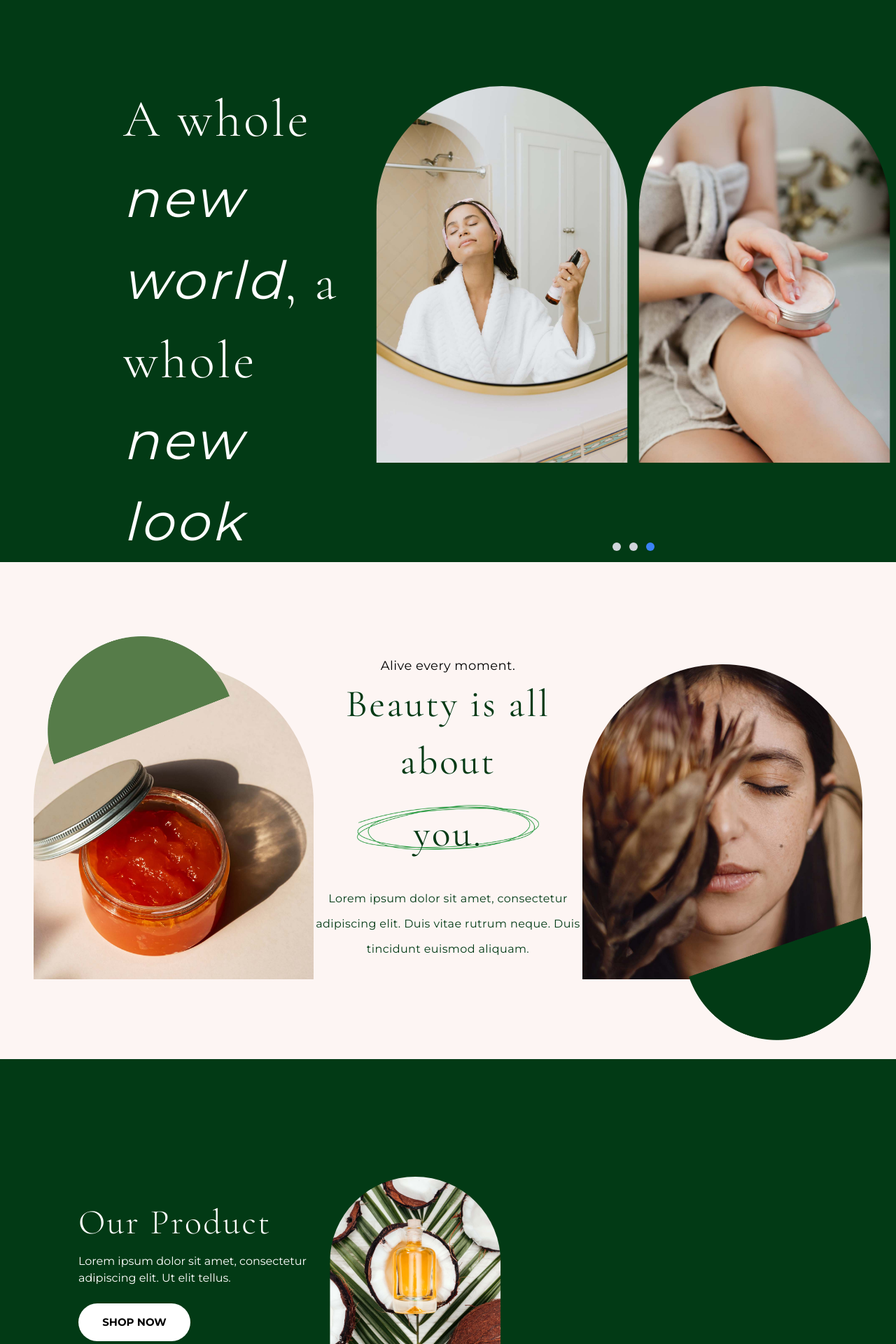
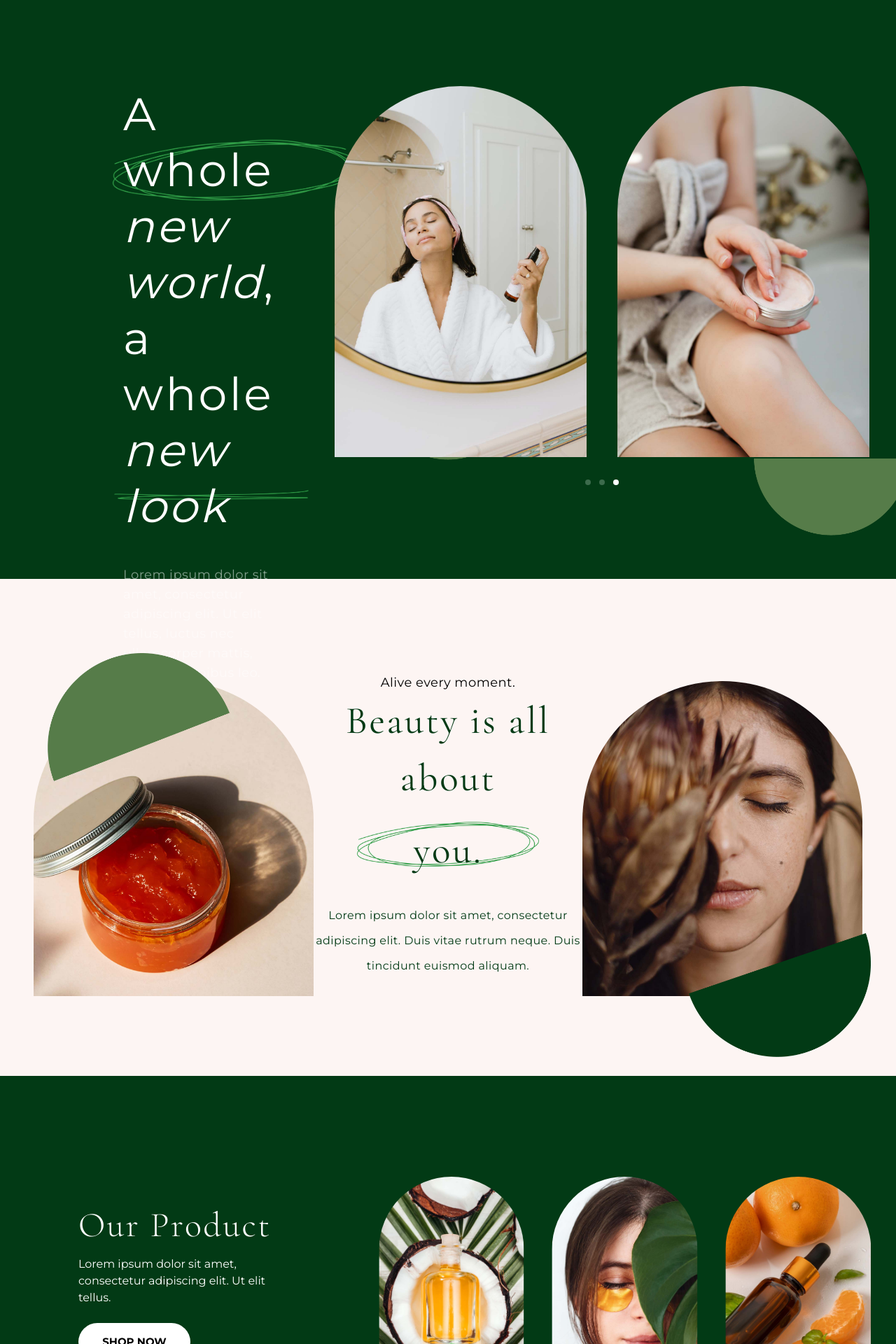
Before and after one commit to Aradhya-005/chloro, a Next.js app: page / in a window 1280 px wide. Shown: the part 80-2000 px from the top of the page at 70% size. Built offline with nearby package versions, Linux system fonts and the light colour scheme.

Commit message:
fixed the carousel animations and added review section

```diff
--- a/src/components/FeaturedProduct.js
+++ b/src/components/FeaturedProduct.js
@@ -1,4 +1,4 @@
-"use client"
+"use client";
 
 import { useState, useEffect } from 'react';
 import Image from 'next/image';
@@ -10,30 +10,40 @@ const images = [
   { id: 3, src: '/assets/top-view-of-coconut-oil-in-bottle-on-coconut-half-VTN4936.jpg', alt: 'Image 3' },
 ];
 
+// Function to generate slides
+const getImageGroups = (imageArray) => {
+  const groups = [];
+  const length = imageArray.length;
+
+  for (let i = 0; i < length; i++) {
+    const group = [
+      imageArray[i],
+      imageArray[(i + 1) % length],
+      imageArray[(i + 2) % length],
+    ];
+    groups.push(group);
+  }
+
+  return groups;
+};
+
 function FeaturedProduct() {
   const [currentIndex, setCurrentIndex] = useState(0);
-  const [isTransitioning, setIsTransitioning] = useState(false);
+  const imageGroups = getImageGroups(images);
 
-  // Automatically move to the next slide in an infinite loop
+  // Automatically move to the next slide every 3 seconds
   useEffect(() => {
     const interval = setInterval(() => {
-      setIsTransitioning(true);
-      setCurrentIndex((prevIndex) => (prevIndex + 1) % images.length);
+      setCurrentIndex((prevIndex) => (prevIndex + 1) % imageGroups.length);
     }, 3000); // Change slide every 3 seconds
 
     return () => clearInterval(interval);
-  }, []);
-
-  useEffect(() => {
-    if (isTransitioning) {
-      setTimeout(() => setIsTransitioning(false), 500); // Reset after animation duration
-    }
-  }, [currentIndex]);
+  }, [imageGroups.length]);
 
   return (
     <>
-      <div className="flex flex-row bg-[#023A15] h-[600px] pl-24 pr-9 py-40">
-        <div className="flex-[3] text-white flex flex-col justify-center p-4">
+      <div className="flex flex-row bg-[#023A15] h-[600px] pl-24 pr-9 pt-36 pb-40 gap-28">
+        <div className="flex-[3] text-white flex flex-col justify-center p-4 max-w-[350px]">
           <div>
             <h1 className="text-[50px] tracking-wider font-light font-cormorantGaramond">
               Our <span>Product</span>
@@ -43,7 +53,7 @@ function FeaturedProduct() {
                 backgroundImage: `url(${Line})`,
                 width: '300px',
                 height: 'auto',
-                zIndex:'10',
+                zIndex: '10',
                 backgroundSize: 'contain',
                 backgroundRepeat: 'no-repeat',
                 marginTop: '-10px', // Adjust this as needed
@@ -56,42 +66,45 @@ function FeaturedProduct() {
         </div>
 
         {/* Carousel */}
-        <div className="flex-[7] relative overflow-hidden h-[400px]">
+        <div className="flex-[7] relative overflow-hidden h-[500px]">
           <div
-            className={`flex transition-transform duration-500 ease-in-out ${
-              isTransitioning ? 'transition-all' : ''
-            }`}
+            className="flex transition-transform duration-500 ease-in-out h-full"
             style={{
-              transform: `translateX(-${currentIndex * 33.33}%)`,
+              transform: `translateX(-${currentIndex * 100}%)`,
             }}
           >
-            {images.map((image) => (
-              <div key={image.id} className="w-1/3 flex-shrink-0 p-2">
-                <Image
-                  width={300}
-                  height={400}
-                  src={image.src}
-                  alt={image.alt}
-                  style={{ borderRadius: '300px 300px 0px 0px' }}
-                  className="w-full h-full object-cover rounded-lg"
-                />
+            {imageGroups.map((group, groupIndex) => (
+              <div key={groupIndex} className="min-w-full flex justify-center gap-10">
+                {group.map((image) => (
+                  <div key={image.id} className="relative w-[330px] h-[330px] flex-shrink">
+                    <Image
+                      src={image.src}
+                      alt={image.alt}
+                      layout="fill"
+                      objectFit="cover"
+                      style={{ borderRadius: '300px 300px 0px 0px' }}
+                      className="rounded-lg"
+                    />
+                  </div>
+                ))}
               </div>
             ))}
           </div>
 
           {/* Bottom dots */}
-          <div className="absolute bottom-4 left-1/2 transform -translate-x-1/2 flex space-x-2">
-            {images.map((_, dotIndex) => (
+          <div className="absolute left-1/2 transform -translate-x-1/2  flex space-x-2 bottom-28"> {/* Adjusted position */}
+            {imageGroups.map((_, dotIndex) => (
               <div
                 key={dotIndex}
                 onClick={() => setCurrentIndex(dotIndex)}
-                className={`w-3 h-3 rounded-full cursor-pointer ${
-                  currentIndex === dotIndex ? 'bg-blue-500' : 'bg-gray-300'
+                className={`w-2 h-2 rounded-full cursor-pointer ${
+                  currentIndex === dotIndex ? "bg-white" : "bg-[#3c6b4c]"
                 }`}
               />
             ))}
           </div>
         </div>
+
       </div>
     </>
   );
--- a/src/components/HeroCarousel.js
+++ b/src/components/HeroCarousel.js
@@ -1,57 +1,64 @@
-
 "use client";
 
 import { useState, useEffect } from "react";
 import Image from "next/image";
 
+// List of images
 const images = [
-  [
   "/assets/woman-in-towel-applying-body-cream-with-hands-loti-XNNXLFD.jpg",
   "/assets/anthony-tran-Sd9A6NVHsd4-unsplash3.jpeg",
-  ],
-  [
-    "/assets/anthony-tran-Sd9A6NVHsd4-unsplash3.jpeg",
   "/assets/kalos-skincare-jyKa0Ynxvow-unsplash.jpeg",
-  ],
-  [
-     "/assets/kalos-skincare-jyKa0Ynxvow-unsplash.jpeg",
-     "/assets/woman-in-towel-applying-body-cream-with-hands-loti-XNNXLFD.jpg",
-  ],
+];
 
+// Function to group images by 2 per slide
+const getImageGroups = (imageArray) => {
+  const groups = [];
+  for (let i = 0; i < imageArray.length; i++) {
+    const group = [
+      imageArray[i],
+      imageArray[(i + 1) % imageArray.length], // Loop around to create pairs
     ];
+    groups.push(group);
+  }
+  return groups;
+};
 
 export default function HeroCarousel() {
   const [currentIndex, setCurrentIndex] = useState(0);
+  const imageGroups = getImageGroups(images);
 
   // Automatically change slides every 3 seconds
   useEffect(() => {
     const interval = setInterval(() => {
-      setCurrentIndex((prevIndex) =>
-        prevIndex === images.length - 1 ? 0 : prevIndex + 1
-      );
+      setCurrentIndex((prevIndex) => (prevIndex + 1) % imageGroups.length);
     }, 3000); // Change slide every 3 seconds
     return () => clearInterval(interval);
-  }, []);
+  }, [imageGroups.length]);
 
   return (
-    <div className="relative w-full max-w-4xl mx-auto ">
+    <>
+      <div className="relative w-full max-w-3xl mx-auto">
         {/* Carousel container */}
-      <div className="overflow-hidden h-[603px]">
+        <div className="overflow-hidden h-[650px]">
           <div
             className="flex transition-transform duration-500 ease-in-out"
-          style={{ transform: `translateX(-${currentIndex * 100}%)` }}
+            style={{
+              transform: `translateX(-${currentIndex * 100}%)`, // Move slides
+            }}
           >
-          {images.map((group, index) => (
-            <div key={index} className="min-w-full flex justify-around mb-4">
+            {imageGroups.map((group, groupIndex) => (
+              <div
+                key={groupIndex}
+                className="min-w-full flex mb-4 gap-11 justify-center"
+              >
                 {group.map((image, imgIndex) => (
-                <div key={imgIndex} className="w-1/2 p-2">
+                  <div key={imgIndex} className="relative w-[360px] h-[530px]">
                     <Image
                       src={image}
-                    width={200}
-                    height={300}
-                    style={{ borderRadius: '300px 300px 0px 0px' }}
                       alt={`Slide image ${imgIndex + 1}`}
-                    className="object-cover w-full h-auto rounded-[300px 300px 0px 0px]"
+                      layout="fill"
+                      objectFit="cover"
+                      style={{ borderRadius: "300px 300px 0px 0px" }}
                     />
                   </div>
                 ))}
@@ -61,17 +68,18 @@ export default function HeroCarousel() {
         </div>
 
         {/* Dot indicators */}
-      <div className="absolute bottom-4 left-1/2 transform -translate-x-1/2 flex space-x-3">
-        {images.map((_, index) => (
+        <div className="absolute bottom-20 left-1/2 transform -translate-x-1/2 flex space-x-3">
+          {imageGroups.map((_, index) => (
             <button
               key={index}
               onClick={() => setCurrentIndex(index)}
-            className={`w-3 h-3 rounded-full ${
-              currentIndex === index ? "bg-blue-500" : "bg-gray-300"
+              className={`w-2 h-2 rounded-full ${
+                currentIndex === index ? "bg-white" : "bg-[#3c6b4c]"
               }`}
             />
           ))}
         </div>
       </div>
+    </>
   );
 }
--- a/src/components/HeroSection.js
+++ b/src/components/HeroSection.js
@@ -1,25 +1,79 @@
 import HeroCarousel from "./HeroCarousel";
-import HeroBackgroundImage from '../../public/assets/Artboard-2overlay_.png'
+import HeroBackgroundImage from "../../public/assets/Artboard-2overlay_.png";
+import Asset_6 from "../../public/assets/Asset-6_2.png";
+import Asset_4 from "../../public/assets/Asset-4_2.png";
 
 function HeroSection() {
   return (
     <>
-      <section className="flex flex-row bg-[#023A15] h-screen pl-44 pt-28 " style={{backgroundImage:`url(${HeroBackgroundImage})`}}>
-        <div className="text-[#FFFFFF] text-[75px] tracking-wider">
-          <h1 className="font-cormorantGaramond font-light">
-            A whole <span className="italic font-montserrat font-light hover:text-black">new</span>
-          </h1>
-          <h1 className="font-cormorantGaramond font-light">
-            <span className="italic font-montserrat font-thin hover:text-black">world</span>, a whole
-          </h1>
-          <h1 className="font-cormorantGaramond font-light">
-            <span className="italic font-montserrat font-light hover:text-black">new look</span>
-          </h1>
+      <section className="relative flex flex-row bg-[#023A15] h-screen pl-44 pt-24 justify-between gap-12 z-0">
+        {/* Background Image Div */}
+        <div className="max-w-[535px]">
+        <div
+          className="absolute -top-10 left-0 w-[100%] h-[100vh] bg-no-repeat bg-cover z-1"
+          style={{
+            backgroundImage: `url(${HeroBackgroundImage.src})`,
+            backgroundPosition: "center",
+            backgroundSize: "cover",
+          }}
+        ></div>
+
+        {/* Foreground Text */}
+        <div className="relative z-10 text-[#FFFFFF] text-[65px] tracking-wider leading-[80px] group">
+  {/* Div for Background Image behind "A whole new" */}
+  <div className="relative inline-block">
+    {/* Background behind both "A whole new" */}
+    <div
+      className="absolute top-0 w-full h-full bg-no-repeat bg-contain z-0"
+      style={{
+        backgroundImage: `url(${Asset_6.src})`,
+        backgroundPosition: "center",
+        backgroundSize: "contain",
+        transform: "scale(1.4) translateX(10%)", // Makes image larger and shifts left
+      }}
+    ></div>
+    <p className="relative z-10 ">
+      A whole{" "}
+      <span className="relative group-hover:text-black transition duration-300  italic antialiased font-[400]">
+        new
+      </span>
+    </p>
+  </div>
+
+  <p>
+    <span className="group-hover:text-black transition duration-300 italic">
+      world
+    </span>
+    , a whole
+  </p>
+
+  {/* Div for "new look" with Background Image */}
+  <div className="relative inline-block ">
+    <p className="relative z-10">
+      <span className="group-hover:text-black transition duration-300 italic">
+        new look
+      </span>
+    </p>
+    <div
+      className="absolute top-[24px] left-0 w-full h-full bg-no-repeat bg-contain z-0"
+      style={{
+        backgroundImage: `url(${Asset_4.src})`,
+        backgroundPosition: "center",
+        backgroundSize: "contain",
+        transform: "scale(1.1)", // Scales down the image slightly
+      }}
+    ></div>
+  </div>
+  <p className="text-lg tracking-wide pt-11 pb-8 text-[#FFFFFF82]">Lorem ipsum dolor sit amet, consectetur adipiscing elit. Ut elit tellus, luctus nec ullamcorper mattis, pulvinar dapibus leo.</p>
+  <button className="px-12 leading-6 py-5 bg-white text-black uppercase rounded-full font-bold text-[15px] justify-center items-center tracking-normal hover:bg-[#023A15] hover:text-white border-white border-[1px]">Discover more</button>
+</div>
+        </div>
 
 
-
+        {/* Hero Carousel */}
+        <div className="relative z-10 pr-9 ">
+          <HeroCarousel />
         </div>
-        <HeroCarousel/>
       </section>
     </>
   );
--- a/src/components/Navbar.js
+++ b/src/components/Navbar.js
@@ -6,7 +6,7 @@ import { FaSearch, FaBars, FaChevronDown } from "react-icons/fa"; // Importing i
 function Navbar() {
   return (
     <>
-      <nav className="bg-[#023A15] flex flex-row justify-between px-44 py-7 items-center text-white font-medium text-[16px]">
+      <nav className="bg-[#023A15] flex flex-row justify-between px-44 py-10 items-center text-white font-medium text-[16px]">
         {/* Logo */}
         <div className="w-24">
           <Image src={Logo} alt="logo" />
@@ -26,7 +26,7 @@ function Navbar() {
             <Link href="#" className="flex items-center gap-2">
               Services <FaChevronDown />
             </Link>
-            <ul className="absolute hidden group-hover:block bg-white text-black py-2 mt-1 w-44">
+            <ul className="absolute hidden group-hover:block bg-white text-black py-2 mt-1 w-44 z-10">
               <li className="px-4 py-2 hover:text-[#319E48]">
                 <Link href="/services/service1">Service </Link>
               </li>
@@ -41,7 +41,7 @@ function Navbar() {
             <Link href="#" className="flex items-center gap-2">
               Pages <FaChevronDown />
             </Link>
-            <ul className="absolute hidden group-hover:block bg-white text-black py-2 mt-1 w-44">
+            <ul className="absolute hidden group-hover:block bg-white text-black py-2 mt-1 w-44 z-10">
               <li className="px-4 py-2 hover:text-[#319E48]">
                 <Link href="/pages/page1">Team</Link>
               </li>
```
Also changed, not shown: src/components/Review.js (+41 -14 lines), src/components/Services.js (+18 -8 lines). Lines whose indentation alone changed are shown as unchanged.
